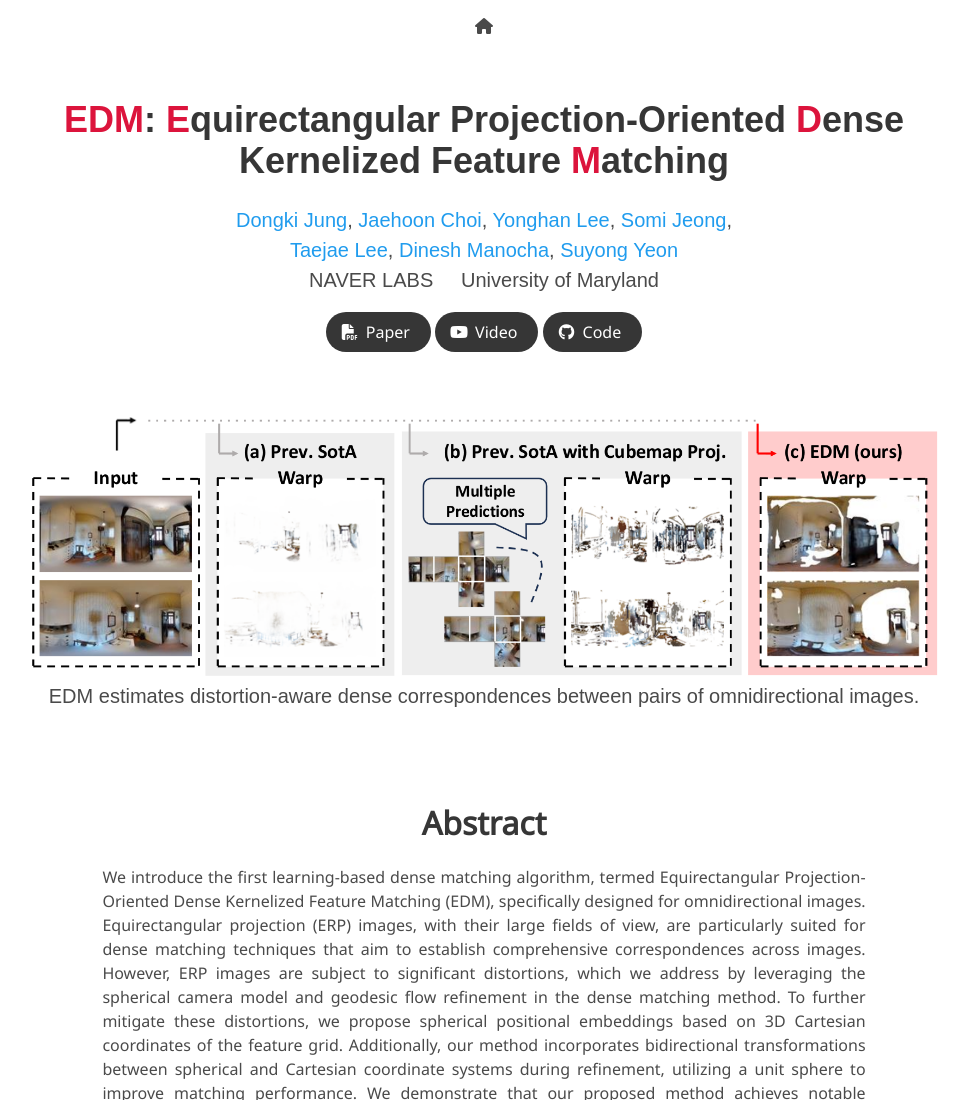
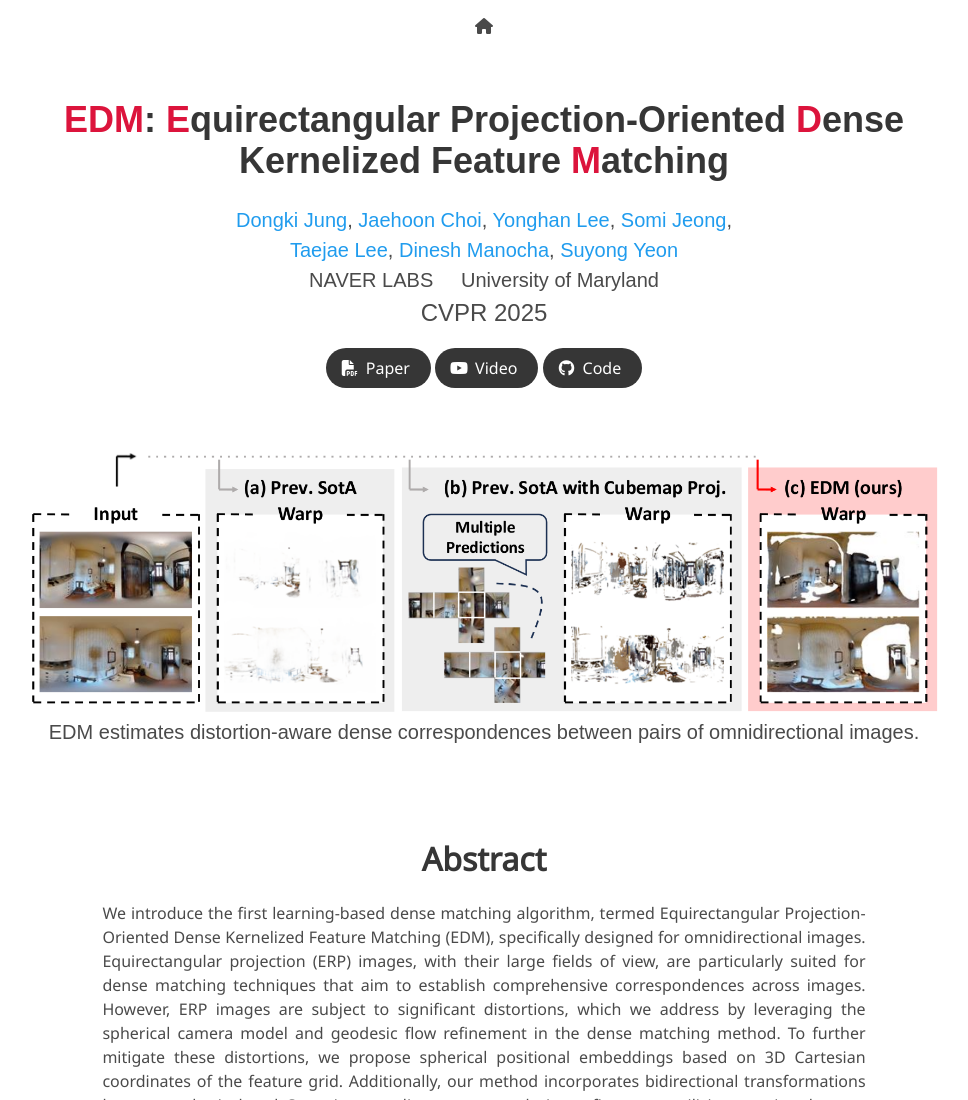
Before and after one commit to jdk9405/EDM, a plain HTML site: page index.html in a window 1280 px wide. Shown: the top 1100 px of the page, without its empty margins (156-1124 px from the left). Drawn offline with nearby package versions, Linux system fonts and the light colour scheme; a script that the page names is missing; some icons are missing; a web font is replaced by a local one.

```diff
--- a/index.html
+++ b/index.html
@@ -145,6 +145,10 @@
             <span class="author-block"></span>
             <span class="author-block"></span>
             <span class="author-block">University of Maryland</span>
+          </div>
+
+          <div class="is-size-4 publication-authors">
+            <span class="author-block">CVPR 2025</span>
           </div>
 
           <div class="column has-text-centered">
@@ -336,6 +340,18 @@
 <!-- </section> -->
 
 
+
+<!-- <section class="section" id="BibTeX"> -->
+<!--   <div class="container content"> -->
+<!--     <h2 class="title">BibTeX</h2> -->
+<!--     <pre><code> -->
+<!--       @inproceedings{ -->
+<!--       } -->
+<!-- </code></pre> -->
+<!--   </div> -->
+<!-- </section> -->
+
+
 <footer class="footer">
   <div class="container">
     <div class="content has-text-centered">
```
